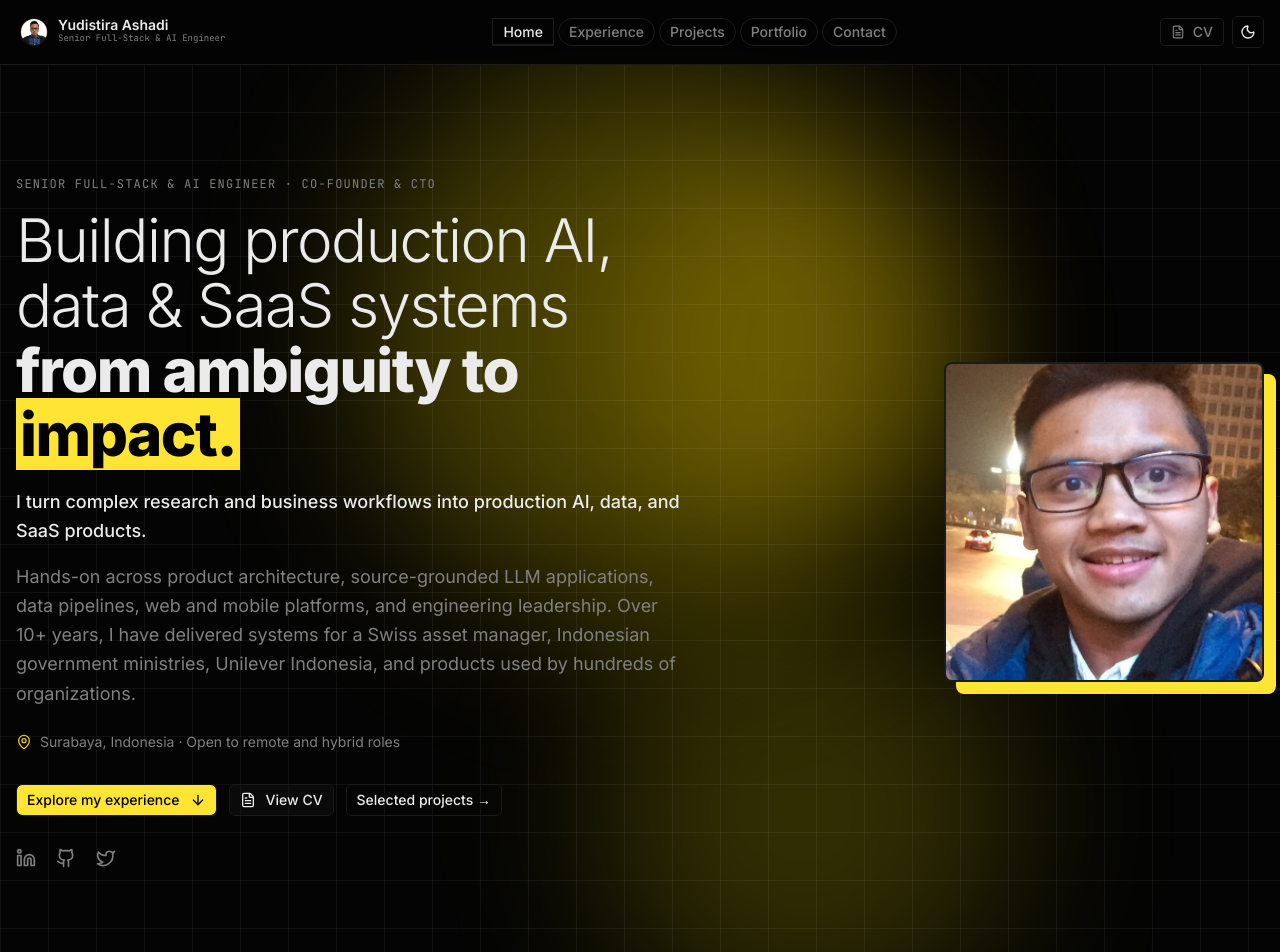
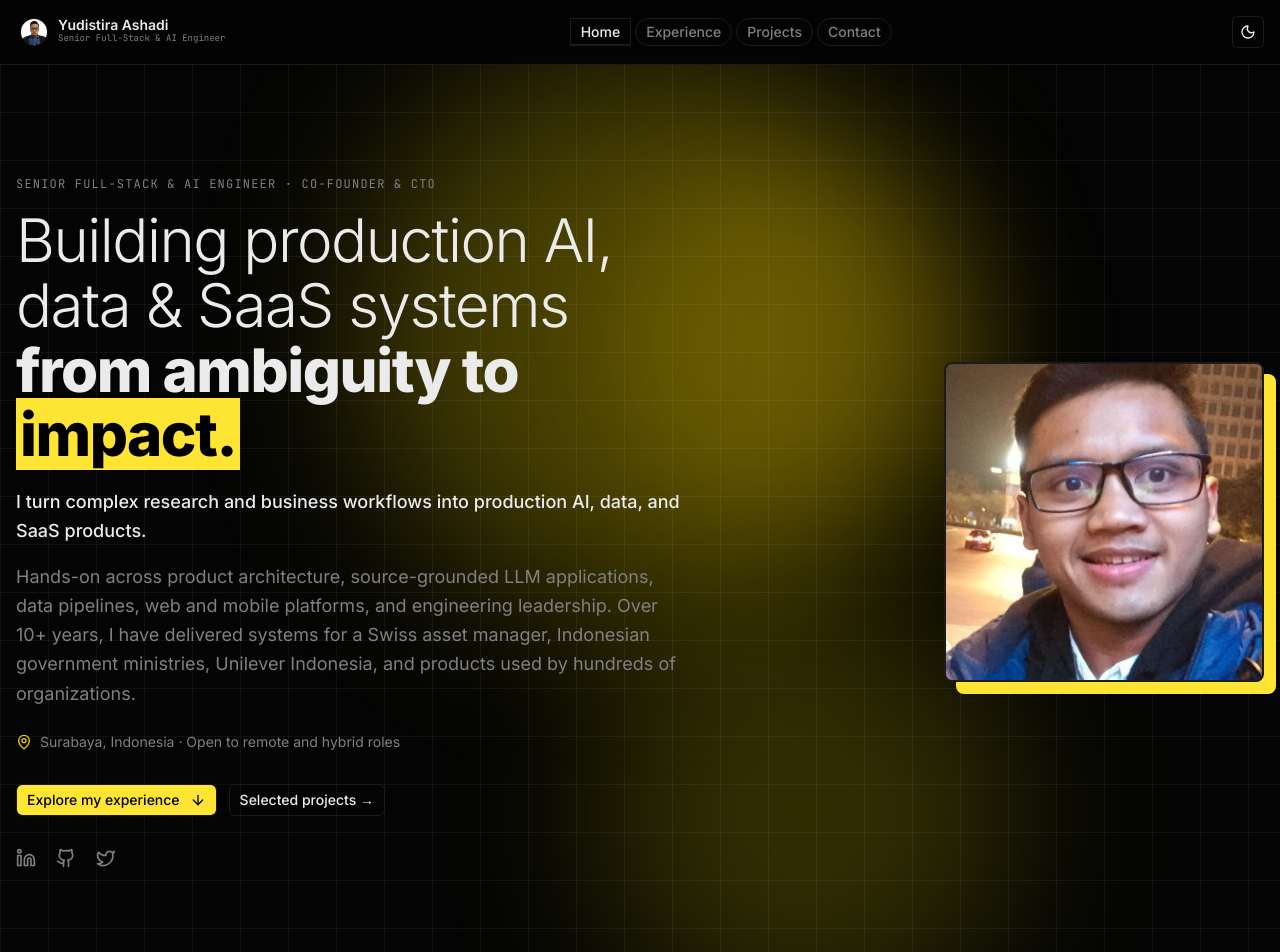
Before and after one commit to yudistiraashadi/portfolio-next-js, a Next.js app: page / in a window 1280 px wide. Shown: the top 952 px of the page. Built offline with nearby package versions, Linux system fonts and the light colour scheme.

Commit message:
Refine project navigation and remove CV links

```diff
--- a/src/app/page.tsx
+++ b/src/app/page.tsx
@@ -42,7 +42,7 @@ export default function Home() {
                 href="/portfolio"
                 className="text-muted-foreground hover:text-primary-readable shrink-0 text-sm font-medium"
               >
-                View all →
+                View All Projects →
               </Link>
             </div>
 
--- a/src/app/portfolio/[slug]/page.tsx
+++ b/src/app/portfolio/[slug]/page.tsx
@@ -63,7 +63,7 @@ export default async function PortfolioDetailPage({
             className="text-muted-foreground hover:text-primary-readable mb-8 inline-flex items-center gap-1 text-sm transition-colors"
           >
             <ArrowLeft className="size-4" aria-hidden="true" />
-            Back to Portfolio
+            Back to Projects
           </Link>
 
           {/* Thumbnail */}
--- a/src/app/portfolio/page.tsx
+++ b/src/app/portfolio/page.tsx
@@ -5,13 +5,13 @@ import { PortfolioList } from "@/components/portfolio-list";
 import { portfolioData } from "@/data/portfolio";
 
 export const metadata: Metadata = {
-  title: "Portfolio",
+  title: "Selected Projects",
   description:
     "Projects by Yudistira Ashadi — web apps, AI tools, and mobile applications.",
   alternates: { canonical: "/portfolio" },
   openGraph: {
     url: "/portfolio",
-    title: "Portfolio — Yudistira Ashadi",
+    title: "Selected Projects — Yudistira Ashadi",
     description:
       "Selected production work across AI, enterprise platforms, government technology, SaaS, and mobile applications.",
   },
@@ -23,7 +23,7 @@ export default function PortfolioPage() {
       <AuroraBackground fadeBottom>
         <div className="mx-auto max-w-7xl px-4 py-16">
           <h1 className="mb-3 text-4xl font-bold tracking-tight lg:text-5xl">
-            Portfolio
+            Selected Projects
           </h1>
           <p className="text-muted-foreground max-w-xl">
             A collection of projects across web platforms, AI integrations,
--- a/src/components/hero.tsx
+++ b/src/components/hero.tsx
@@ -2,7 +2,6 @@ import Image from "next/image";
 import Link from "next/link";
 import {
   ArrowDown,
-  FileText,
   Github,
   Linkedin,
   MapPin,
@@ -70,16 +69,7 @@ export function Hero() {
                 <ArrowDown className="ml-1 h-4 w-4" aria-hidden="true" />
               </Link>
               <Link
-                href={profile.cvPath}
-                target="_blank"
-                rel="noopener noreferrer"
-                className={buttonVariants({ variant: "outline" })}
-              >
-                <FileText className="mr-1 h-4 w-4" aria-hidden="true" />
-                View CV
-              </Link>
-              <Link
-                href="/portfolio"
+                href="#projects"
                 className={buttonVariants({ variant: "ghost" })}
               >
                 Selected projects →
--- a/src/components/navbar.tsx
+++ b/src/components/navbar.tsx
@@ -4,7 +4,7 @@ import Link from "next/link";
 import Image from "next/image";
 import { usePathname } from "next/navigation";
 import { useRef, useState } from "react";
-import { FileText, Menu } from "lucide-react";
+import { Menu } from "lucide-react";
 import { motion, useScroll, useMotionValueEvent } from "framer-motion";
 
 import { Button } from "@/components/ui/button";
@@ -20,13 +20,10 @@ import { ThemeToggle } from "@/components/theme-toggle";
 import { cn } from "@/utils/cn";
 
 import photoProfile from "@/assets/images/photo_profile.jpg";
-import { profile } from "@/data/profile";
-
 const navLinks = [
   { label: "Home", href: "/" },
   { label: "Experience", href: "/#experience" },
-  { label: "Projects", href: "/#projects" },
-  { label: "Portfolio", href: "/portfolio" },
+  { label: "Projects", href: "/portfolio" },
   { label: "Contact", href: "/#contacts" },
 ] as const;
 
@@ -104,19 +101,6 @@ export function Navbar() {
 
         {/* Right side */}
         <div className="flex items-center gap-2">
-          <Link
-            href={profile.cvPath}
-            target="_blank"
-            rel="noopener noreferrer"
-            className={cn(
-              buttonVariants({ variant: "ghost", size: "sm" }),
-              "text-muted-foreground hover:text-foreground hidden text-sm lg:inline-flex",
-            )}
-          >
-            <FileText className="mr-1 h-4 w-4" aria-hidden="true" />
-            CV
-          </Link>
-
           <ThemeToggle />
 
           {/* Mobile burger */}
@@ -155,19 +139,6 @@ export function Navbar() {
                     {link.label}
                   </Link>
                 ))}
-                <Link
-                  href={profile.cvPath}
-                  target="_blank"
-                  rel="noopener noreferrer"
-                  className={cn(
-                    buttonVariants({ variant: "ghost" }),
-                    "text-muted-foreground justify-start",
-                  )}
-                  onClick={() => setMobileOpen(false)}
-                >
-                  <FileText className="mr-2 h-4 w-4" aria-hidden="true" />
-                  View CV ↗
-                </Link>
               </nav>
             </SheetContent>
           </Sheet>
```
